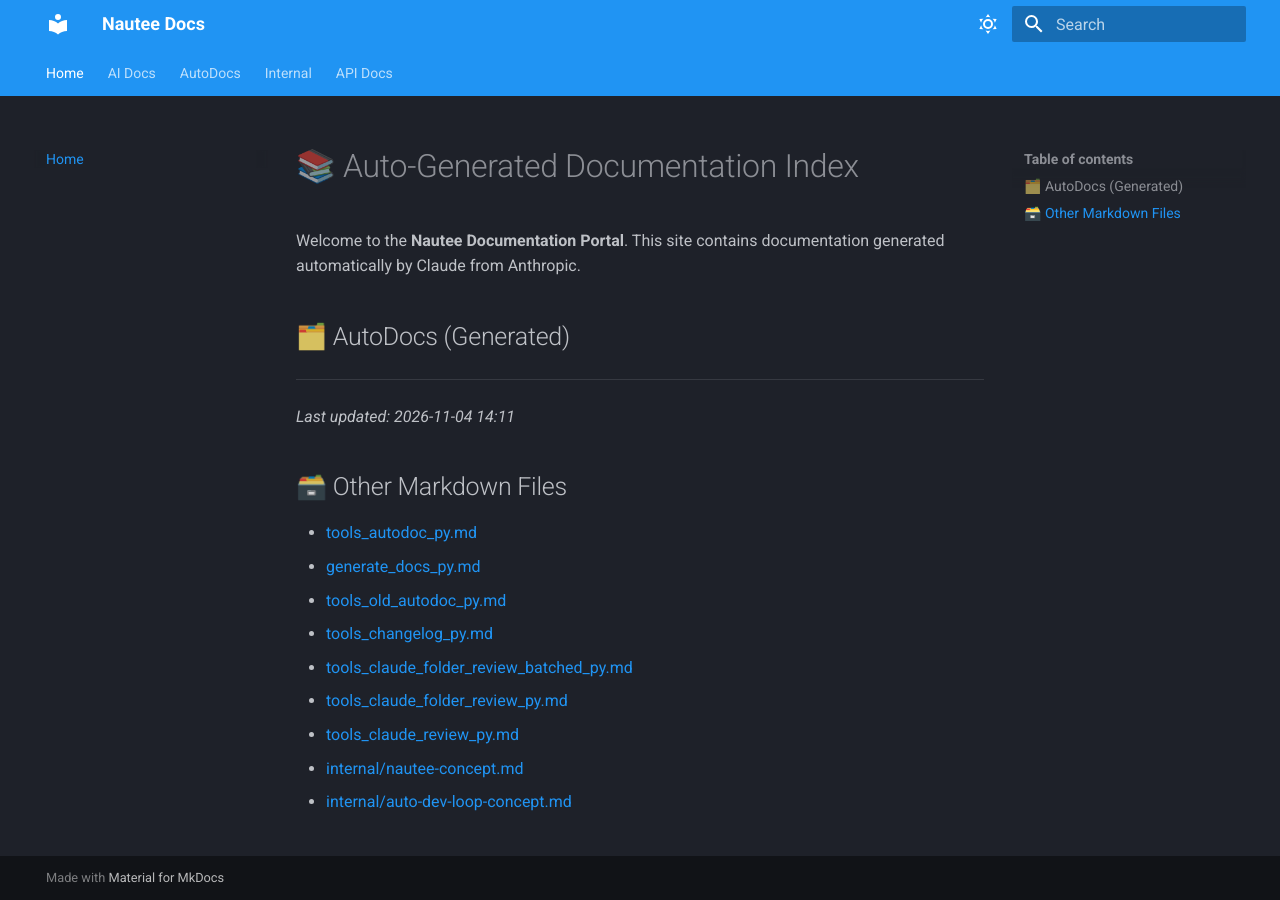
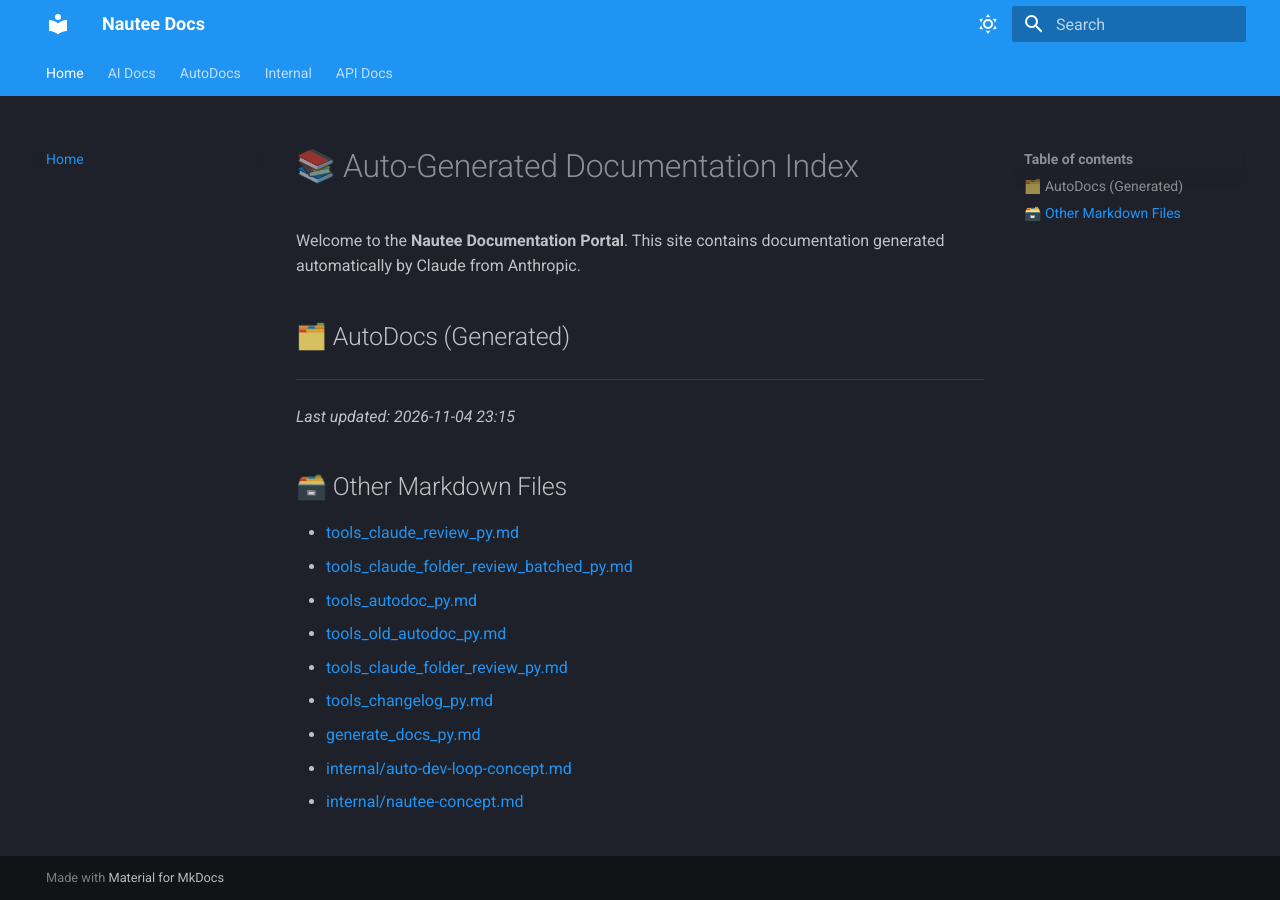
Before and after one commit to 48Nauts-Operator/nautee, an MkDocs documentation site: the page built from docs/index.md, in a window 1280 px wide. Built offline with MkDocs 1.6.1 and Material for MkDocs 9.7.7, drawn with Linux system fonts in a browser that asks for light colours.

```diff
--- a/docs/index.md
+++ b/docs/index.md
@@ -7,16 +7,16 @@ Welcome to the **Nautee Documentation Portal**. This site contains documentation
 
 ---
 
-_Last updated: 2026-11-04 14:11_
+_Last updated: 2026-11-04 23:15_
 
 ## 🗃️ Other Markdown Files
 
+- [tools_claude_review_py.md](tools_claude_review_py.md)
+- [tools_claude_folder_review_batched_py.md](tools_claude_folder_review_batched_py.md)
 - [tools_autodoc_py.md](tools_autodoc_py.md)
+- [tools_old_autodoc_py.md](tools_old_autodoc_py.md)
+- [tools_claude_folder_review_py.md](tools_claude_folder_review_py.md)
+- [tools_changelog_py.md](tools_changelog_py.md)
 - [generate_docs_py.md](generate_docs_py.md)
-- [tools_old_autodoc_py.md](tools_old_autodoc_py.md)
-- [tools_changelog_py.md](tools_changelog_py.md)
-- [tools_claude_folder_review_batched_py.md](tools_claude_folder_review_batched_py.md)
-- [tools_claude_folder_review_py.md](tools_claude_folder_review_py.md)
-- [tools_claude_review_py.md](tools_claude_review_py.md)
+- [internal/auto-dev-loop-concept.md](internal/auto-dev-loop-concept.md)
 - [internal/nautee-concept.md](internal/nautee-concept.md)
-- [internal/auto-dev-loop-concept.md](internal/auto-dev-loop-concept.md)
```
